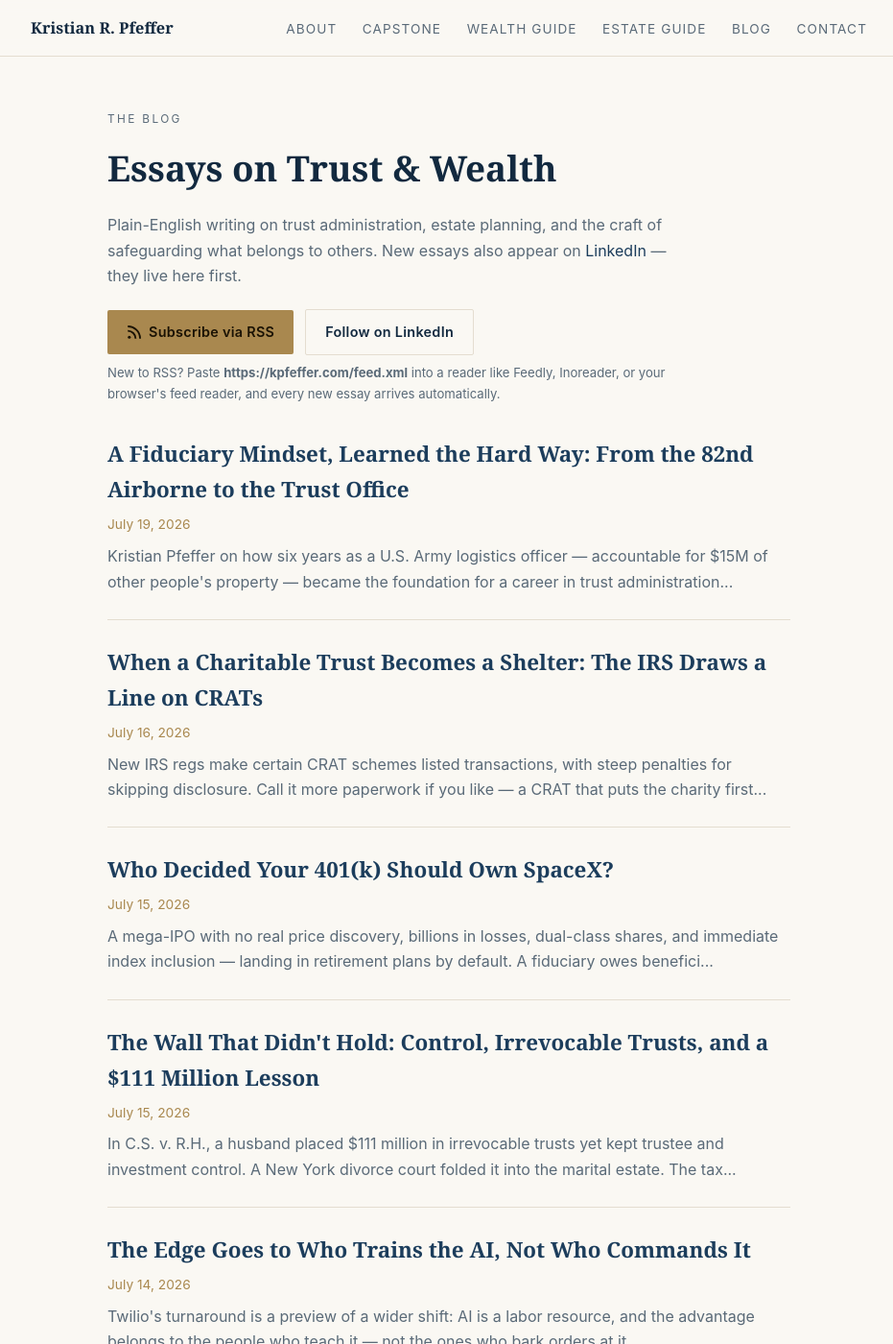
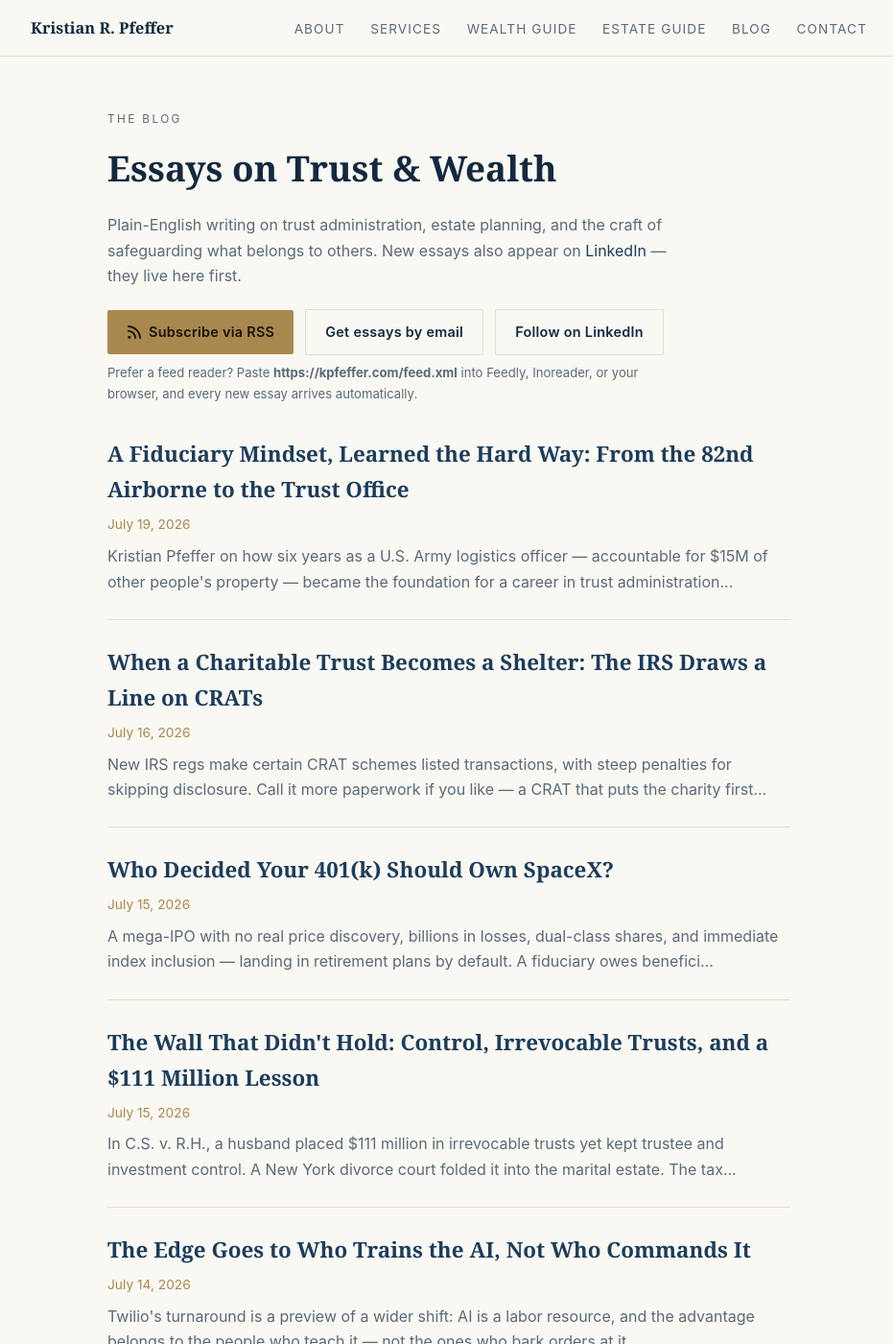
Before and after one commit to pfefferkris/pfefferkris.github.io, a Jekyll site: the page built from blog/index.html, in a window 1280 px wide and 1400 px high. Shown: the whole window at 96% size, without its empty margins (172-1103 px from the left). Built offline with Jekyll 4.4.1, drawn with Linux system fonts in a browser that asks for light colours.

Commit message:
Add Services page (four MTWM practice areas); site-wide Services nav; blog email subscribe
- services.html: client-facing four-path practice areas from the program brochure,
  each tied to Kris's background; SEO title/meta/canonical/OG/Person schema
- Nav across all pages: Capstone link -> Services (Capstone remains a homepage section)
- Blog: email subscribe button (mailto interim; Buttondown auto-form pending signup)

Co-Authored-By: Claude Opus 4.8 <noreply@anthropic.com>
Claude-Session: https://claude.ai/code/session_01KF8tiNcQ4sruoqSmxpyMxW

```diff
--- a/_layouts/post.html
+++ b/_layouts/post.html
@@ -47,7 +47,7 @@
     <a class="brand" href="/">Kristian&nbsp;R.&nbsp;Pfeffer</a>
     <span class="navlinks">
       <a href="/#about">About</a>
-      <a href="/#capstone">Capstone</a>
+      <a href="/services.html">Services</a>
       <a href="/journey.html">Wealth Guide</a>
       <a href="/succession.html">Estate Guide</a>
       <a href="/blog/">Blog</a>
--- a/blog/index.html
+++ b/blog/index.html
@@ -44,6 +44,13 @@ description: Plain-English essays on trust administration, estate planning, and
   .subbtn.email{background:transparent; border:1px solid var(--line); color:var(--navy)}
   .subbtn.email:hover{border-color:var(--gold); color:var(--gold)}
   .subnote{font-size:.82rem; color:var(--muted); margin:8px 0 0}
+  .emailform{display:flex; flex-wrap:wrap; gap:8px; margin:14px 0 0; max-width:460px}
+  .emailform input[type=email]{flex:1 1 220px; padding:11px 14px; border:1px solid var(--line);
+    border-radius:2px; font:inherit; font-size:.92rem; color:var(--ink); background:#fff}
+  .emailform input[type=email]:focus{outline:2px solid var(--gold-soft); outline-offset:1px}
+  .emailform button{padding:11px 20px; border:none; border-radius:2px; background:var(--navy);
+    color:#fff; font:inherit; font-size:.9rem; font-weight:600; cursor:pointer}
+  .emailform button:hover{background:var(--navy-2)}
   footer{background:var(--navy); color:#7f93a4; text-align:center; padding:26px 0; font-size:.82rem}
   footer a{color:#aebeca}
 </style>
@@ -54,7 +61,7 @@ description: Plain-English essays on trust administration, estate planning, and
     <a class="brand" href="/">Kristian&nbsp;R.&nbsp;Pfeffer</a>
     <span class="navlinks">
       <a href="/#about">About</a>
-      <a href="/#capstone">Capstone</a>
+      <a href="/services.html">Services</a>
       <a href="/journey.html">Wealth Guide</a>
       <a href="/succession.html">Estate Guide</a>
       <a href="/blog/">Blog</a>
@@ -73,9 +80,10 @@ description: Plain-English essays on trust administration, estate planning, and
         <svg width="15" height="15" viewBox="0 0 24 24" fill="currentColor" aria-hidden="true"><circle cx="4.5" cy="19.5" r="2.5"/><path d="M2 10.5a11.5 11.5 0 0 1 11.5 11.5h3A14.5 14.5 0 0 0 2 7.5z"/><path d="M2 3a19 19 0 0 1 19 19h3A22 22 0 0 0 2 0z"/></svg>
         Subscribe via RSS
       </a>
+      <a class="subbtn email" href="mailto:mail@kpfeffer.com?subject=Subscribe%20me%20to%20the%20blog&amp;body=Please%20add%20me%20to%20your%20email%20list%20for%20new%20essays.">Get essays by email</a>
       <a class="subbtn email" href="https://www.linkedin.com/in/kristian-pfeffer-20484b8b">Follow on LinkedIn</a>
     </div>
-    <p class="subnote">New to RSS? Paste <strong>https://kpfeffer.com/feed.xml</strong> into a reader like Feedly, Inoreader, or your browser's feed reader, and every new essay arrives automatically.</p>
+    <p class="subnote">Prefer a feed reader? Paste <strong>https://kpfeffer.com/feed.xml</strong> into Feedly, Inoreader, or your browser, and every new essay arrives automatically.</p>
   </header>
   <div class="list">
     {% for post in site.posts %}
--- a/index.html
+++ b/index.html
@@ -147,7 +147,7 @@
     <span class="brand">Kristian&nbsp;R.&nbsp;Pfeffer</span>
     <span class="navlinks">
       <a href="#about">About</a>
-      <a href="#capstone">Capstone</a>
+      <a href="services.html">Services</a>
       <a href="journey.html">Wealth Guide</a>
       <a href="succession.html">Estate Guide</a>
       <a href="blog/">Blog</a>
--- a/journey.html
+++ b/journey.html
@@ -220,7 +220,7 @@ footer a:hover{color:var(--navy)}
     <a class="brand" href="index.html">Kristian&nbsp;R.&nbsp;Pfeffer</a>
     <span class="navlinks">
       <a href="index.html#about">About</a>
-      <a href="index.html#capstone">Capstone</a>
+      <a href="services.html">Services</a>
       <a href="journey.html">Wealth Guide</a>
       <a href="succession.html">Estate Guide</a>
       <a href="blog/">Blog</a>
--- a/succession.html
+++ b/succession.html
@@ -193,7 +193,7 @@ footer a:hover{color:var(--navy)}
     <a class="brand" href="index.html">Kristian&nbsp;R.&nbsp;Pfeffer</a>
     <span class="navlinks">
       <a href="index.html#about">About</a>
-      <a href="index.html#capstone">Capstone</a>
+      <a href="services.html">Services</a>
       <a href="journey.html">Wealth Guide</a>
       <a href="succession.html">Estate Guide</a>
       <a href="blog/">Blog</a>
```
Also changed, not shown: services.html (added, +174 -0 lines).
